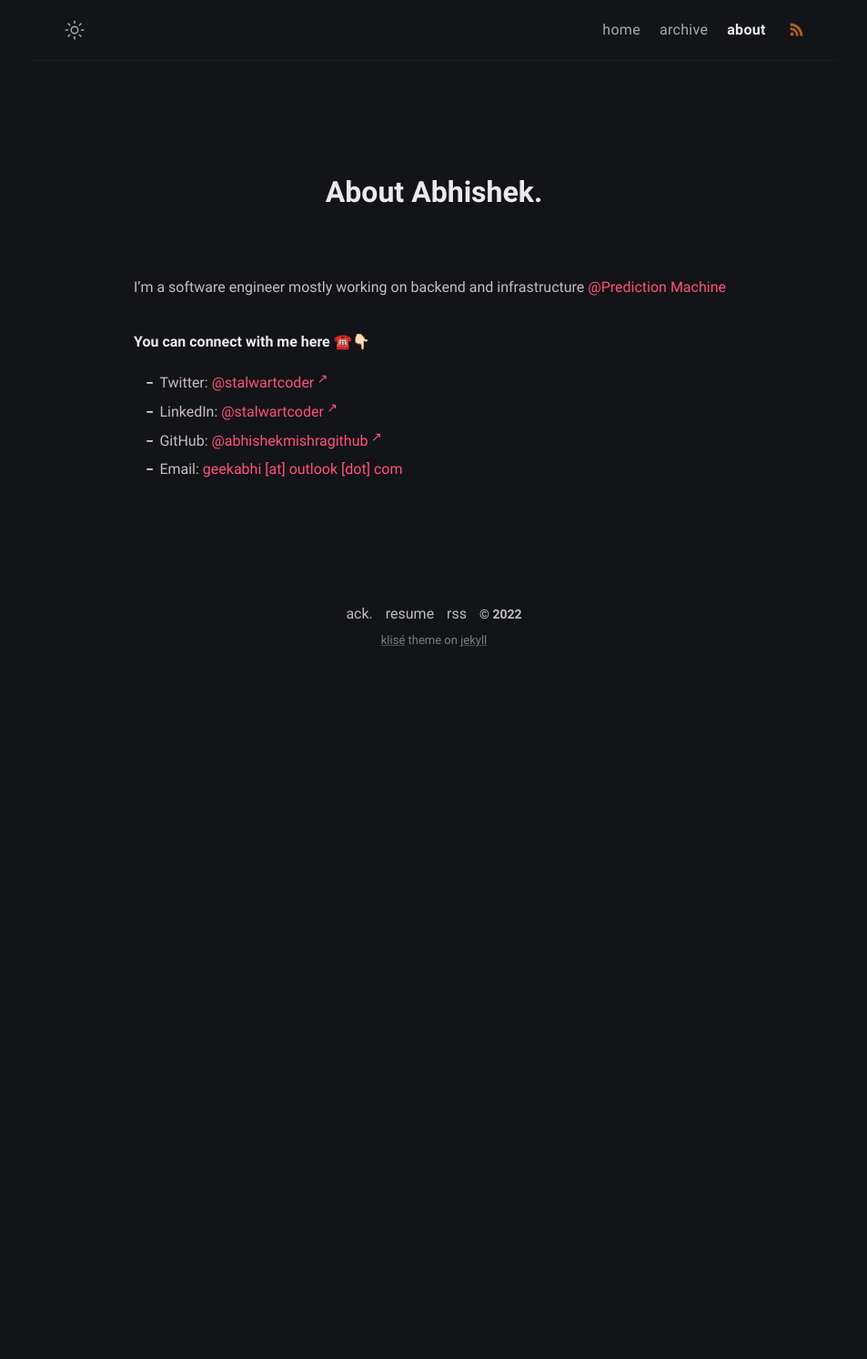
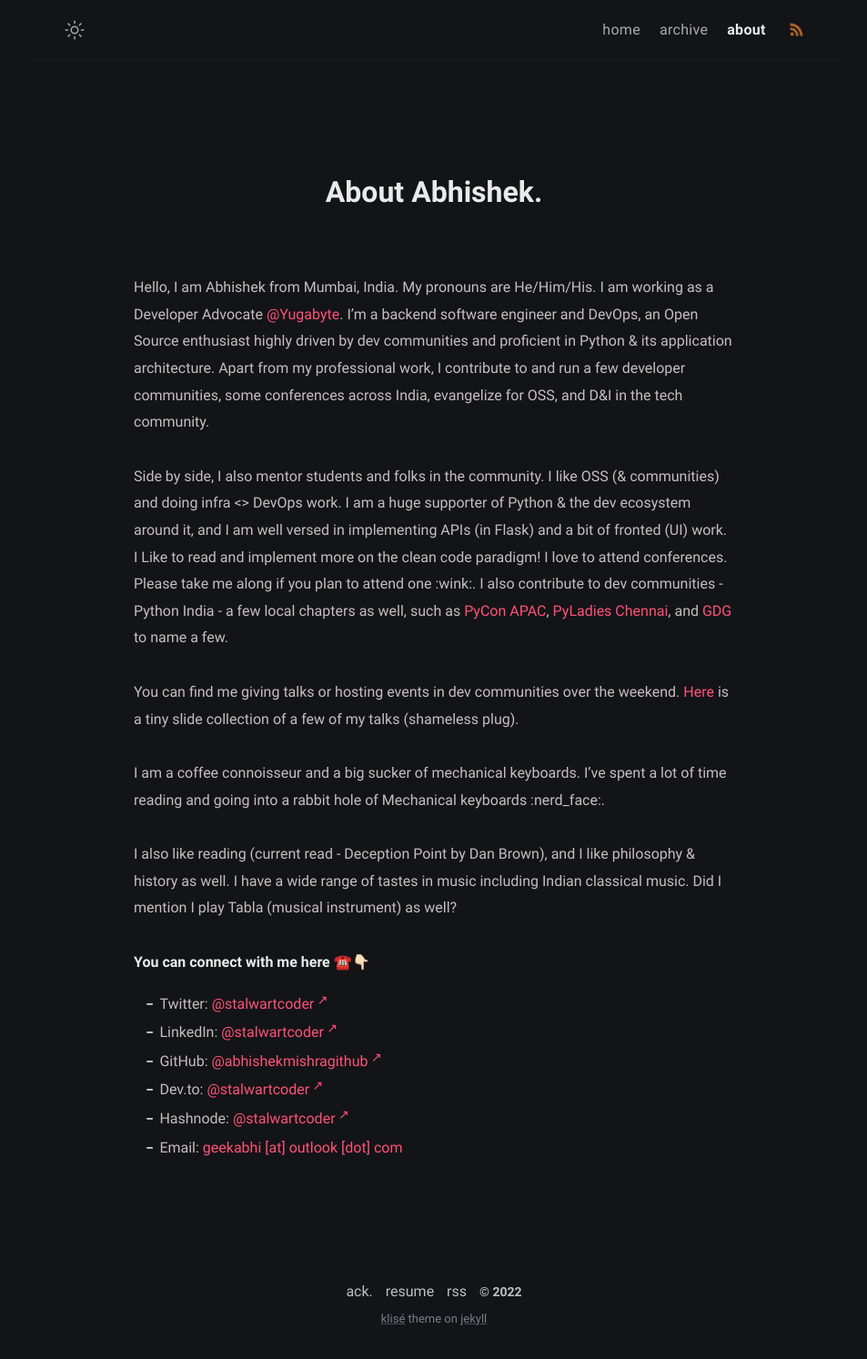
Before and after one commit to abhishekmishragithub/Jekyll-site, a Jekyll site: the page built from about.md, in a window 1280 px wide. Shown: the whole page at 91% size, without its empty margins (163-1116 px from the left). Built offline with Jekyll 4.4.1, drawn with Linux system fonts in a browser that asks for light colours; before the commit the page ends 900 px from its top, so only the background shows below that.

Commit message:
chore: update bio - about.md

```diff
--- a/about.md
+++ b/about.md
@@ -6,11 +6,22 @@ excerpt: Hello Folks, I'm a software engineer currently working @Prediction Mach
 comments: false
 ---
 
-I'm a software engineer mostly working on backend and infrastructure [@Prediction Machine](https://predmachine.com/)
+Hello, I am Abhishek from Mumbai, India. My pronouns are He/Him/His. I am working as a Developer Advocate [@Yugabyte](https://yugabyte.com).
+I'm a backend software engineer and DevOps, an Open Source enthusiast highly driven by dev communities and proficient in Python & its application architecture. Apart from my professional work, I contribute to and run a few developer communities, some conferences across India, evangelize for OSS, and D&I in the tech community.
+
+Side by side, I also mentor students and folks in the community. I like OSS (& communities) and doing infra <> DevOps work. I am a huge supporter of Python & the dev ecosystem around it, and I am well versed in implementing APIs (in Flask) and a bit of fronted (UI) work. I Like to read and implement more on the clean code paradigm! I love to attend conferences. Please take me along if you plan to attend one :wink:. I also contribute to dev communities - Python India - a few local chapters as well, such as [PyCon APAC](https://twitter.com/pyconapac), [PyLadies Chennai](https://chennai.pyladies.com/), and [GDG](https://gdg.community.dev/gdg-cloud-chennai/) to name a few.
+
+You can find me giving talks or hosting events in dev communities over the weekend. [Here](https://slides.com/abhishek-mishra) is a tiny slide collection of a few of my talks (shameless plug).
+
+I am a coffee connoisseur and a big sucker of mechanical keyboards. I've spent a lot of time reading and going into a rabbit hole of Mechanical keyboards  :nerd_face:.
+
+I also like reading (current read - Deception Point by Dan Brown), and I like philosophy & history as well. I have a wide range of tastes in music including Indian classical music. Did I mention I play Tabla (musical instrument) as well?
 
 **You can connect with me here ☎️👇🏻**
 
 - Twitter: <a href="https://twitter.com/stalwartcoder" target="_blank">@stalwartcoder</a>
 - LinkedIn: <a href="https://linkedin.com/in/stalwartcoder" target="_blank">@stalwartcoder</a>
 - GitHub: <a href="https://github.com/abhishekmishragithub" target="_blank">@abhishekmishragithub</a>
+- Dev.to: <a href="https://dev.to/stalwartcoder" target="_blank">@stalwartcoder</a>
+- Hashnode: <a href="https://hashnode.com/@stalwartcoder" target="_blank">@stalwartcoder</a>
 - Email:  <a href = "mailto: geekabhi@outlook.com">geekabhi [at] outlook [dot]  com</a>
```
